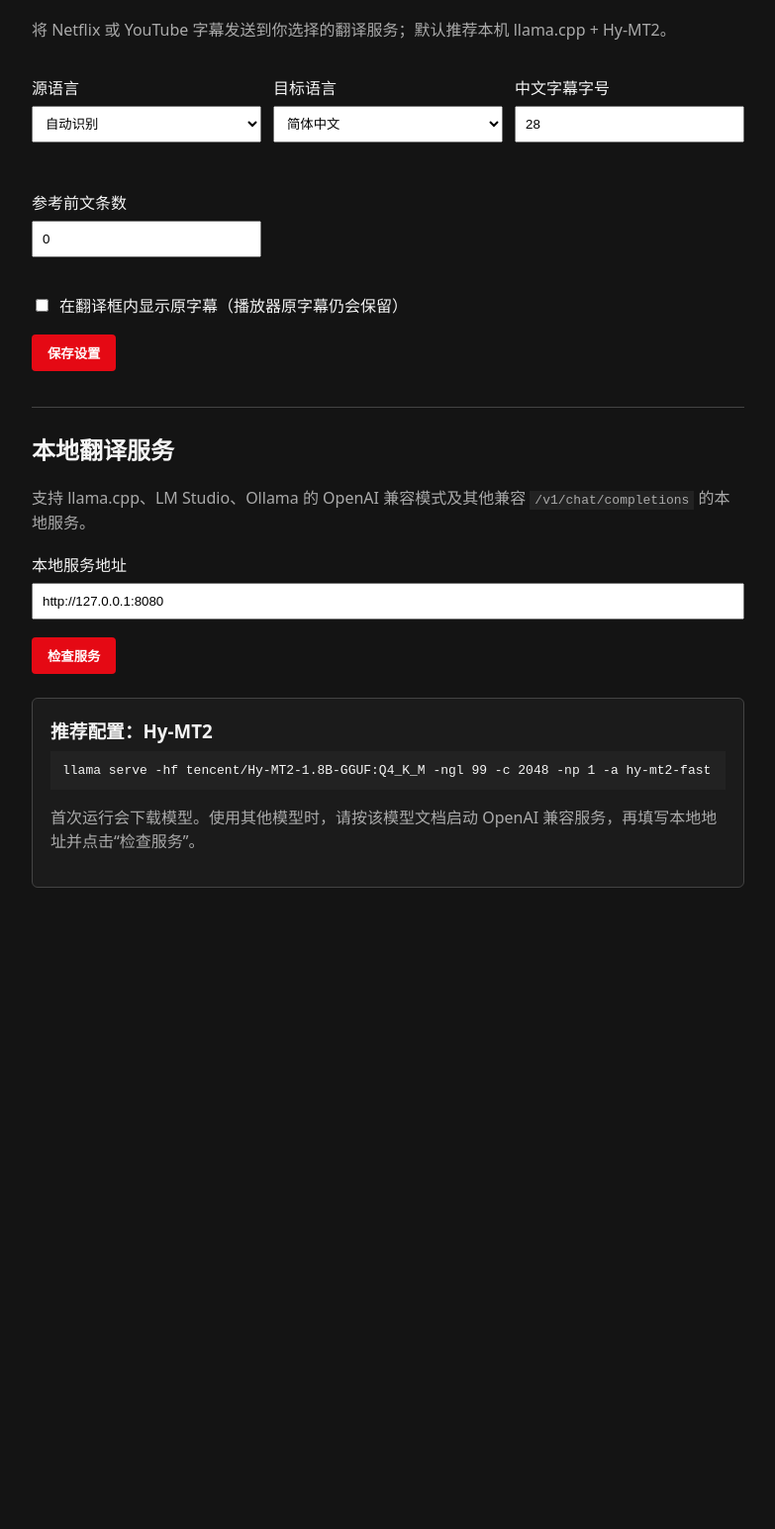
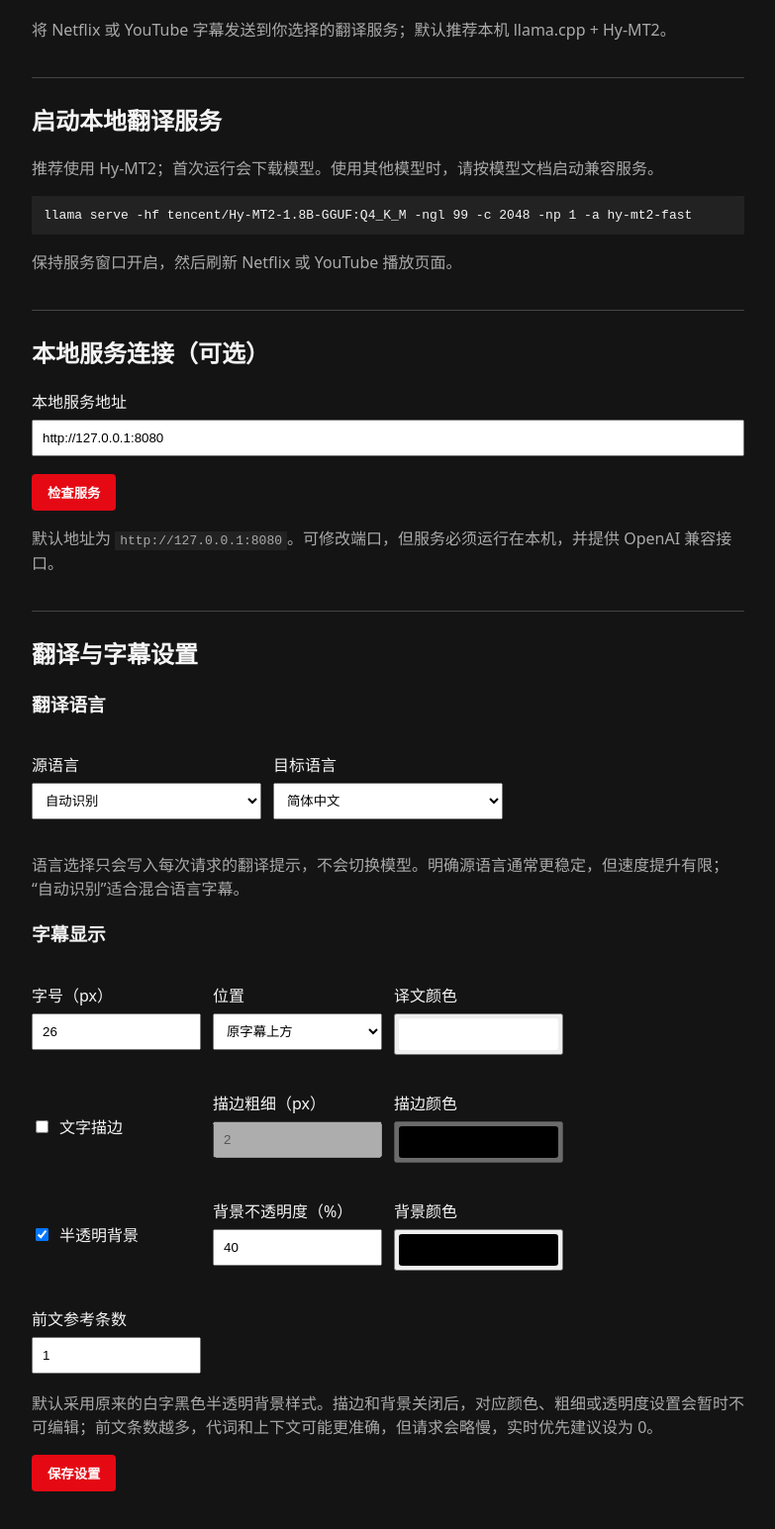
Before and after one commit to Minato-chen/local-ai-live-subtitle-translator, a browser extension: page options.html in a window 1280 px wide. Shown: the part 89-1634 px from the top of the page at 99% size, without its empty margins (248-1031 px from the left). Before the commit the page ends 1026 px from the top, so only its background shows below. Drawn offline with Linux system fonts and the light colour scheme.

Commit message:
feat: refine subtitle settings UI

```diff
--- a/options.html
+++ b/options.html
@@ -10,33 +10,50 @@
   <main>
     <h1>实时字幕翻译</h1>
     <p class="hint">将 Netflix 或 YouTube 字幕发送到你选择的翻译服务；默认推荐本机 llama.cpp + Hy-MT2。</p>
-    <div class="row">
-      <label>源语言<select id="source">
-        <option value="auto">自动识别</option><option value="en">英语</option><option value="ja">日语</option><option value="ko">韩语</option><option value="zh">简体中文</option><option value="fr">法语</option><option value="de">德语</option><option value="es">西班牙语</option>
-      </select></label>
-      <label>目标语言<select id="target">
-        <option value="zh">简体中文</option><option value="en">英语</option><option value="ja">日语</option><option value="ko">韩语</option><option value="fr">法语</option><option value="de">德语</option><option value="es">西班牙语</option>
-      </select></label>
-      <label>中文字幕字号<input id="fontSize" type="number" min="16" max="60"></label>
-      <label>参考前文条数<input id="contextLines" type="number" min="0" max="8"></label>
-    </div>
-    <label class="check"><input id="bilingual" type="checkbox"> 在翻译框内显示原字幕（播放器原字幕仍会保留）</label>
+    <section>
+      <h2>启动本地翻译服务</h2>
+      <p class="hint">推荐使用 Hy-MT2；首次运行会下载模型。使用其他模型时，请按模型文档启动兼容服务。</p>
+      <code>llama serve -hf tencent/Hy-MT2-1.8B-GGUF:Q4_K_M -ngl 99 -c 2048 -np 1 -a hy-mt2-fast</code>
+      <p class="hint">保持服务窗口开启，然后刷新 Netflix 或 YouTube 播放页面。</p>
+    </section>
+    <section>
+      <h2>本地服务连接（可选）</h2>
+      <label>本地服务地址<input id="serviceUrl" type="url" inputmode="url" placeholder="http://127.0.0.1:8080"></label>
+      <div class="actions"><button id="checkService" type="button">检查服务</button><span id="serviceStatus" class="hint" role="status"></span></div>
+      <p class="hint">默认地址为 <code class="inline">http://127.0.0.1:8080</code>。可修改端口，但服务必须运行在本机，并提供 OpenAI 兼容接口。</p>
+    </section>
+    <section>
+      <h2>翻译与字幕设置</h2>
+      <h3>翻译语言</h3>
+      <div class="row">
+        <label>源语言<select id="source"><option value="auto">自动识别</option><option value="en">英语</option><option value="ja">日语</option><option value="ko">韩语</option><option value="zh">简体中文</option><option value="fr">法语</option><option value="de">德语</option><option value="es">西班牙语</option></select></label>
+        <label>目标语言<select id="target"><option value="zh">简体中文</option><option value="en">英语</option><option value="ja">日语</option><option value="ko">韩语</option><option value="fr">法语</option><option value="de">德语</option><option value="es">西班牙语</option></select></label>
+      </div>
+      <p class="hint">语言选择只会写入每次请求的翻译提示，不会切换模型。明确源语言通常更稳定，但速度提升有限；“自动识别”适合混合语言字幕。</p>
+      <h3>字幕显示</h3>
+      <div class="row display-row">
+        <label>字号（px）<input id="fontSize" type="number" min="16" max="60"></label>
+        <label>位置<select id="position"><option value="above">原字幕上方</option><option value="below">原字幕下方</option><option value="bottom">播放器底部（自动避让）</option><option value="top">播放器顶部（自动避让）</option></select></label>
+        <label>译文颜色<input id="textColor" type="color"></label>
+        <span></span>
+      </div>
+      <div class="row display-row">
+        <label class="check"><input id="outlineEnabled" type="checkbox"> 文字描边</label>
+        <label>描边粗细（px）<input id="outlineWidth" type="number" min="0" max="6" step="1"></label>
+        <label>描边颜色<input id="outlineColor" type="color"></label>
+        <span></span>
+      </div>
+      <div class="row display-row">
+        <label class="check"><input id="backgroundEnabled" type="checkbox"> 半透明背景</label>
+        <label>背景不透明度（%）<input id="backgroundOpacity" type="number" min="0" max="100" step="5"></label>
+        <label>背景颜色<input id="backgroundColor" type="color"></label>
+        <span></span>
+      </div>
+      <div class="single-setting"><label>前文参考条数<input id="contextLines" type="number" min="0" max="8"></label></div>
+      <p class="hint">默认采用原来的白字黑色半透明背景样式。描边和背景关闭后，对应颜色、粗细或透明度设置会暂时不可编辑；前文条数越多，代词和上下文可能更准确，但请求会略慢，实时优先建议设为 0。</p>
+    </section>
     <button id="save">保存设置</button>
     <span id="status"></span>
-    <section>
-      <h2>本地翻译服务</h2>
-      <p class="hint">支持 llama.cpp、LM Studio、Ollama 的 OpenAI 兼容模式及其他兼容 <code class="inline">/v1/chat/completions</code> 的本地服务。</p>
-      <label>本地服务地址<input id="serviceUrl" type="url" inputmode="url" placeholder="http://127.0.0.1:8080"></label>
-      <div class="actions">
-        <button id="checkService" type="button">检查服务</button>
-        <span id="serviceStatus" class="hint" role="status"></span>
-      </div>
-      <div class="command-card">
-        <h3>推荐配置：Hy-MT2</h3>
-        <code>llama serve -hf tencent/Hy-MT2-1.8B-GGUF:Q4_K_M -ngl 99 -c 2048 -np 1 -a hy-mt2-fast</code>
-        <p class="hint">首次运行会下载模型。使用其他模型时，请按该模型文档启动 OpenAI 兼容服务，再填写本地地址并点击“检查服务”。</p>
-      </div>
-    </section>
   </main>
   <script src="options.js"></script>
 </body>
--- a/options.js
+++ b/options.js
@@ -1,10 +1,17 @@
 const DEFAULTS = {
-  contextLines: 0,
+  contextLines: 1,
   source: "auto",
   target: "zh",
-  fontSize: 28,
-  bilingual: false,
-  serviceUrl: "http://127.0.0.1:8080"
+  fontSize: 26,
+  serviceUrl: "http://127.0.0.1:8080",
+  textColor: "#ffffff",
+  outlineEnabled: false,
+  outlineColor: "#000000",
+  outlineWidth: 2,
+  backgroundEnabled: true,
+  backgroundColor: "#000000",
+  backgroundOpacity: 40,
+  position: "above"
 };
 
 const ids = Object.keys(DEFAULTS);
@@ -16,6 +23,7 @@ document.addEventListener("DOMContentLoaded", async () => {
     if (element.type === "checkbox") element.checked = settings[id];
     else element.value = settings[id];
   }
+  syncStyleControls();
 });
 
 document.getElementById("save").addEventListener("click", async () => {
@@ -26,6 +34,8 @@ document.getElementById("save").addEventListener("click", async () => {
   }
   values.fontSize = Number(values.fontSize) || DEFAULTS.fontSize;
   values.contextLines = Math.max(0, Math.min(8, Number(values.contextLines) || 0));
+  values.outlineWidth = Math.max(0, Math.min(6, Number(values.outlineWidth) || 0));
+  values.backgroundOpacity = Math.max(0, Math.min(100, Number(values.backgroundOpacity) || 0));
   await chrome.storage.sync.set(values);
   const status = document.getElementById("status");
   status.textContent = "已保存";
@@ -50,6 +60,16 @@ document.getElementById("checkService").addEventListener("click", async () => {
   }
 });
 
+document.getElementById("outlineEnabled").addEventListener("change", syncStyleControls);
+document.getElementById("backgroundEnabled").addEventListener("change", syncStyleControls);
+
+function syncStyleControls() {
+  document.getElementById("outlineColor").disabled = !document.getElementById("outlineEnabled").checked;
+  document.getElementById("outlineWidth").disabled = !document.getElementById("outlineEnabled").checked;
+  document.getElementById("backgroundColor").disabled = !document.getElementById("backgroundEnabled").checked;
+  document.getElementById("backgroundOpacity").disabled = !document.getElementById("backgroundEnabled").checked;
+}
+
 function validateLocalAddress(value) {
   let url;
   try {
--- a/ui.css
+++ b/ui.css
@@ -29,8 +29,23 @@ select {
   margin-top: 7px;
   padding: 9px;
 }
+input[type="color"] {
+  display: block;
+  box-sizing: border-box;
+  width: 100%;
+  min-width: 0;
+  height: 42px;
+  padding: 4px;
+  cursor: pointer;
+}
+input[type="color"]::-webkit-color-swatch-wrapper { padding: 0; }
+input[type="color"]::-webkit-color-swatch { border: 0; border-radius: 3px; }
 .row { display: grid; grid-template-columns: 1fr 1fr 1fr; gap: 12px; }
 .row.two { grid-template-columns: 2fr 1fr; }
+.display-row { grid-template-columns: repeat(4, 1fr); }
+.display-row > label,
+.display-row > span { min-width: 0; }
+.single-setting { max-width: calc(25% - 9px); }
 [hidden] { display: none !important; }
 .check { display: flex; align-items: center; gap: 8px; }
 button {
@@ -52,5 +67,6 @@ code.inline { display: inline; padding: 2px 5px; }
 .command-card { margin-top: 24px; padding: 18px; border: 1px solid #444; border-radius: 6px; background: #1b1b1b; }
 .command-card h3 { margin: 0 0 8px; }
 @media (max-width: 620px) {
-  .row, .row.two { grid-template-columns: 1fr; }
+  .row, .row.two, .display-row { grid-template-columns: 1fr; }
+  .single-setting { max-width: none; }
 }
```
Also changed, not shown: content.js (+52 -7 lines).
